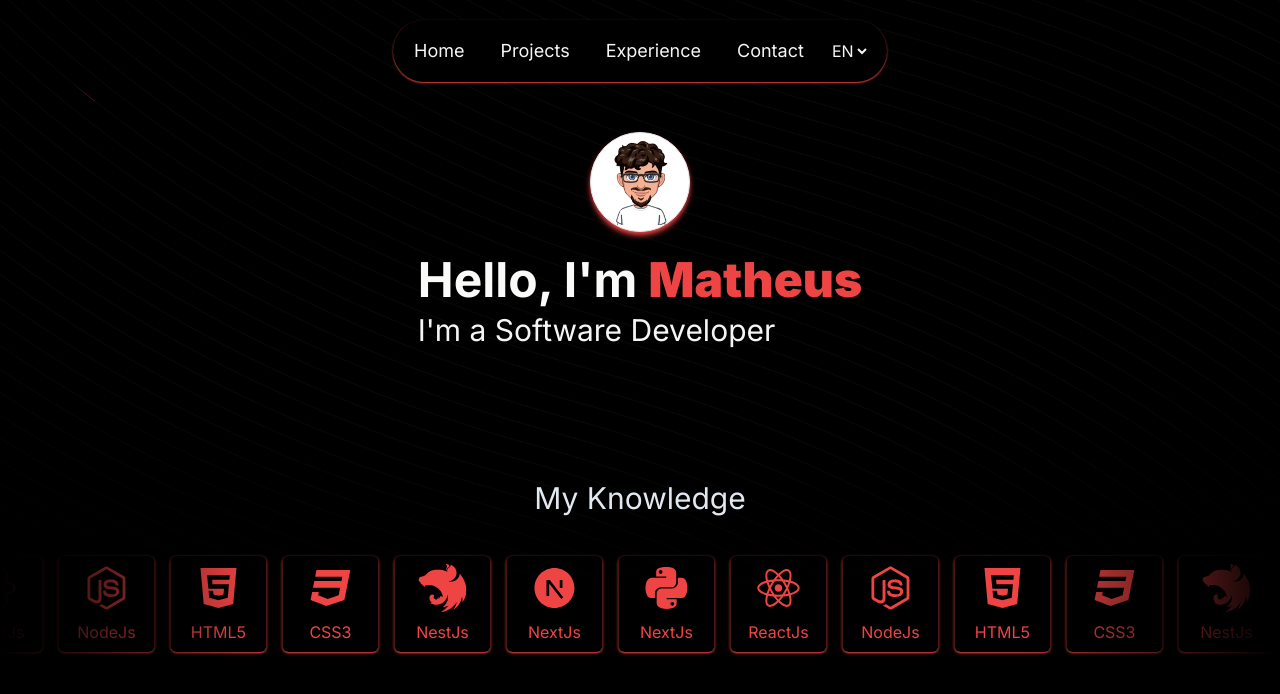
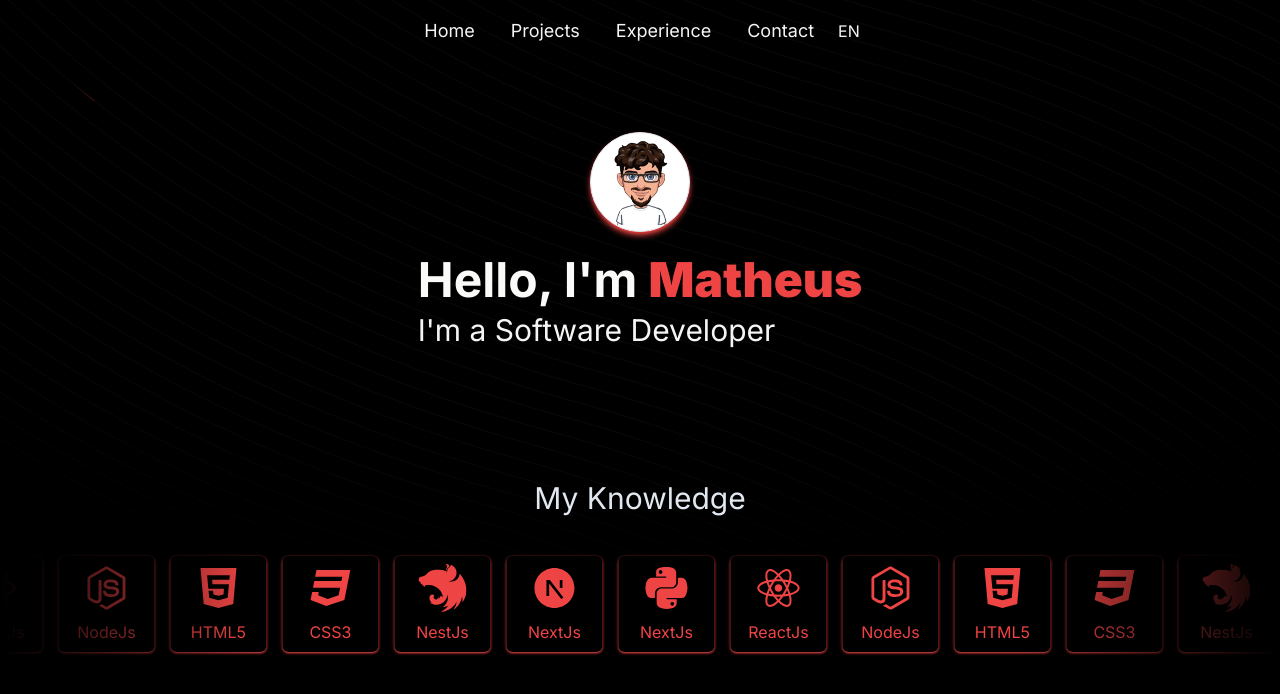
Before and after one commit to matheus98rocha/portfolio-website, a Next.js app: page /en in a window 1280 px wide. Shown: the top 694 px of the page. Built offline with nearby package versions, Linux system fonts and the light colour scheme.

Commit message:
ajustando select e scroll

```diff
--- a/src/components/select/select.tsx
+++ b/src/components/select/select.tsx
@@ -1,32 +1,18 @@
-'use client'
-import React, { ChangeEvent, useTransition } from 'react'
+import React, { ChangeEvent, useState } from 'react'
 import { useLocale } from 'next-intl'
 import { useRouter } from 'next/navigation'
 
-// function LanguageItem({ lang, isSelected, onClick }: LanguageItemProps) {
-//   return (
-//     <p
-//       className={`absolute top-7 cursor-pointer rounded bg-gray-800 p-1 text-white ${
-//         isSelected ? 'hidden' : ''
-//       }`}
-//       onClick={onClick}
-//     >
-//       {lang.toLocaleUpperCase()}
-//     </p>
-//   )
-// }
+function Select() {
+  const [selectedLocale, setSelectedLocale] = useState(useLocale())
+  const [isOpenSelect, setIsOpenSelect] = useState<boolean>(false)
+  const router = useRouter()
 
-function Select() {
-  const [isPending, startTransition] = useTransition()
-  const router = useRouter()
-  const localActive = useLocale()
+  const onSelectChange = (value: string) => {
+    const nextLocale = value
+    setSelectedLocale(nextLocale)
+    router.replace(`/${nextLocale}`)
+  }
 
-  const onSelectChange = (e: ChangeEvent<HTMLSelectElement>) => {
-    const nextLocale = e.target.value
-    startTransition(() => {
-      router.replace(`/${nextLocale}`)
-    })
-  }
   const langs = [
     {
       value: 'pt',
@@ -37,20 +23,33 @@ function Select() {
       label: 'EN'
     }
   ]
+
   return (
     <div className='relative'>
-      <select
-        defaultValue={localActive}
-        className='bg-transparent py-2 text-stone-100'
-        onChange={onSelectChange}
-        disabled={isPending}
-      >
-        {langs.map(lang => (
-          <option key={lang.value} value={lang.value}>
-            {lang.label}
-          </option>
-        ))}
-      </select>
+      <div className='bg-transparent py-2 text-stone-100'>
+        <p
+          className='cursor-pointer'
+          onClick={() => setIsOpenSelect(!isOpenSelect)}
+        >
+          {selectedLocale.toUpperCase()}
+        </p>
+        <div className='absolute top-10 cursor-pointer'>
+          {isOpenSelect &&
+            langs
+              .filter(lang => lang.value !== selectedLocale)
+              .map(lang => (
+                <p
+                  className='cursor-pointer'
+                  onClick={() => {
+                    onSelectChange(lang.value)
+                    setIsOpenSelect(false)
+                  }}
+                >
+                  {lang.label}
+                </p>
+              ))}
+        </div>
+      </div>
     </div>
   )
 }
--- a/src/components/ui/floating-nav/use-floating-nav.tsx
+++ b/src/components/ui/floating-nav/use-floating-nav.tsx
@@ -22,10 +22,10 @@ export const useFloatingNav = ({ t }: useFloatingNavProps) => {
     if (typeof current === 'number') {
       let direction = current! - scrollYProgress.getPrevious()!
 
-      if (scrollYProgress.get() >= 1) {
+      if (scrollYProgress.get() > 1) {
         setIsFullWidth(false)
       } else {
-        if (direction <= 1) {
+        if (direction === 1) {
           setIsFullWidth(true)
         } else {
           setIsFullWidth(false)
```
